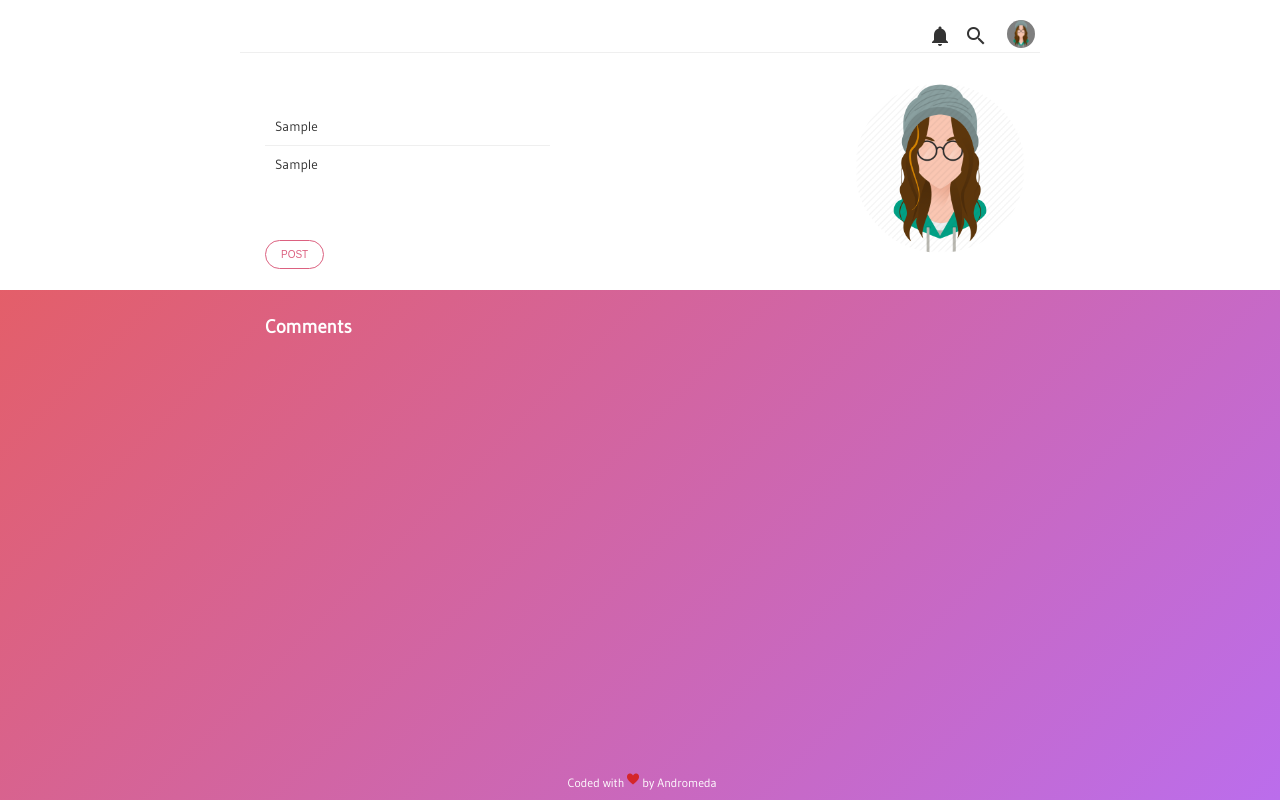
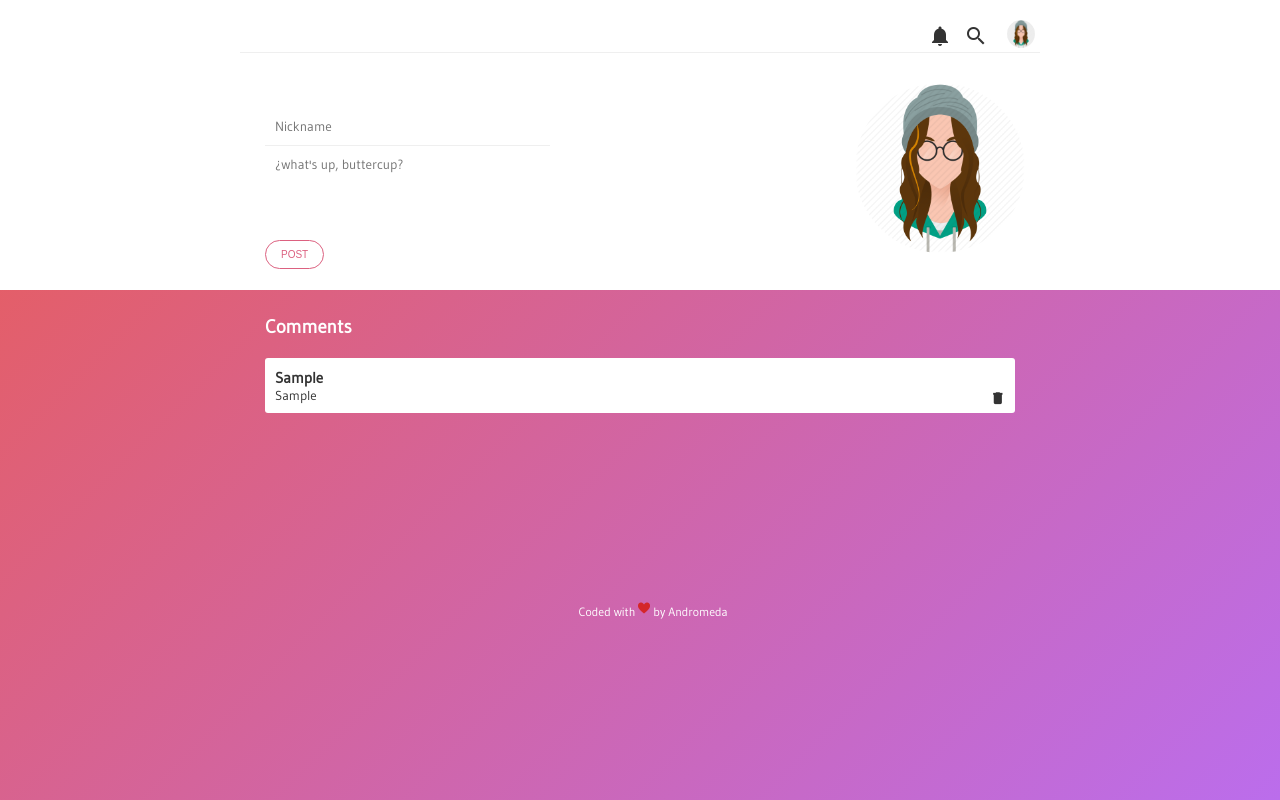
Before and after one commit to itsandromeda/coder-site, a plain HTML site: page index.html in a window 1280 px wide. Both pictures are taken after typing "Sample", "Sample" into the empty fields and a click on the button "POST". Drawn offline with Linux system fonts and the light colour scheme.

Commit message:
add - remove comments

```diff
--- a/assets/css/main.css
+++ b/assets/css/main.css
@@ -7,18 +7,21 @@ html {
 }
 
 body {
+    font-family: 'Gudea', sans-serif;
     margin: 0;
     padding: 0;
-    min-width: 100%;
-    font-family: 'Gudea', sans-serif;
 }
 
 body h3 {
+    font-weight: bold;
     color: white;
-    font-weight: bold;
-    width: 800px;
     margin: auto;
     margin-top: 20px;
+}
+
+#wrapper {
+    min-width: 800px;
+    min-height: 500px;
 }
 
 #header {
@@ -31,18 +34,18 @@ body h3 {
 
 #header .nav {
     color: #333;
+    text-align: right;
+    border-bottom: 1px solid #EFEFEF;
     width: 800px;
-    text-align: right;
     margin: auto;
-    border-bottom: 1px solid #EFEFEF;
 }
 
 .nav img {
     height: 28px;
     margin-left: 15px;
     margin-right: 5px;
-    border-radius: 50px;
-    background: grey;
+    border-radius: 50%;
+    background: #EFEFEF;
 }
 
 .nav img:hover {
@@ -58,18 +61,18 @@ body h3 {
     cursor: pointer;
 }
 
-.wrapper {
+.info {
     width: 800px;
-    height: 220px;
+    height: 231px;
     margin: auto;
 }
 
-.wrapper form {
+.info form {
     display: inline-block;
     float: left;
-    margin-top: 40px;
     width: 335px;
     height: auto;
+    margin-top: 40px;
 }
 
 input,
@@ -100,14 +103,14 @@ textarea {
 
 button {
     background: transparent;
+    font-size: 10px;
     color: #DC6180;
-    font-size: 10px;
-    padding: 8px 15px;
     border-radius: 50px;
     border: 1px solid #DC6180;
     transition-property: background, color;
     transition-duration: .3s;
     margin: 10px 25px 15px;
+    padding: 8px 15px;
     outline: none;
     cursor: pointer;
 }
@@ -127,21 +130,57 @@ button:hover {
     margin: 30px 15px;
 }
 
-#posts {
+.posts {
     width: 800px;
+    min-height: 275px;
     margin: auto;
+    margin-bottom: 15px;
 }
 
-#posts h3 {
+.posts h3 {
     padding: 5px 25px;
+}
+
+#comments {
+    padding: 5px 25px;
+    color: #333;
+}
+
+#comments span {
+    font-weight: bold;
+    font-size: 15px;
+}
+
+#comments div {
+    font-size: 13px;
+    background: white;
+}
+
+.comments {
+    padding: 10px;
+    border-radius: 3px;
+    margin: 10px 0;
+}
+
+.trash {
+    position: relative;
+    float: right;
+    bottom: 12px;
+    color: #333;
+}
+
+.trash:hover {
+    color: #DC6180;
 }
 
 footer {
     font-size: 12px;
     color: white;
-    position: absolute;
-    bottom: 10px;
-    right: 44%;
+    text-align: center;
+    width: 180px;
+    margin-bottom: 10px;
+    position: relative;
+    left: 44%;
 }
 
 footer a {
--- a/assets/js/main.js
+++ b/assets/js/main.js
@@ -0,0 +1,61 @@
+/*global document, createPost, console, alert*/
+var user = document.getElementById("user"),
+    comment = document.getElementById("comment"),
+    postBtn = document.getElementById("post"),
+    posts = document.getElementById('comments'),
+    parentDiv,
+    nameSpan,
+    nameText,
+    trash,
+    trashText,
+    postText,
+    commentChildDiv;
+
+var data = [];
+
+postBtn.addEventListener('click', function () {
+    "use strict";
+    var name = user.value,
+        post = comment.value;
+
+    if (name && post) {
+        data.push({
+            nickname: name,
+            comment: post
+        });
+        createPost(name, post, data.length);
+    }
+});
+
+function createPost(name, post, x) {
+    "use strict";
+    var allPosts,
+        removePost,
+        i;
+
+    parentDiv = document.createElement("div");
+    nameSpan = document.createElement('span');
+    commentChildDiv = document.createElement('div');
+    nameText = document.createTextNode(name);
+    postText = document.createTextNode(post);
+    trash = document.createElement("span");
+    trashText = document.createTextNode('delete');
+
+    parentDiv.setAttribute('id', 'comment0' + x);
+    parentDiv.setAttribute('class', 'comments');
+    trash.setAttribute('class', 'material-icons trash');
+    trash.appendChild(trashText);
+    trash.addEventListener('click', function (e) {
+        var parent = e.target.parentNode;
+        posts.removeChild(parent);
+    });
+
+    nameSpan.appendChild(nameText);
+    parentDiv.appendChild(nameSpan);
+    parentDiv.appendChild(commentChildDiv);
+    parentDiv.appendChild(trash);
+    commentChildDiv.appendChild(postText);
+    posts.appendChild(parentDiv);
+    user.value = "";
+    comment.value = "";
+}
--- a/index.html
+++ b/index.html
@@ -12,26 +12,28 @@
 </head>
 
 <body>
+    <div id="wrapper">
         <div id="header">
             <div class="nav">
                 <i class="material-icons">notifications</i>
                 <i class="material-icons">search</i>
                 <img src="assets/images/user.png">
             </div>
-        <div class="wrapper">
+            <div class="info">
                 <form>
                     <input type="text" id="user" placeholder="Nickname">
-                <textarea id="status" placeholder="¿what's up, buttercup?"></textarea>
+                    <textarea id="comment" placeholder="¿what's up, buttercup?"></textarea>
                     <button type="button" id="post">POST</button>
                 </form>
                 <img class="avatar" src="assets/images/user.png">
             </div>
         </div>
-    <div id="posts">
+        <div class="posts">
             <h3>Comments</h3>
-        <section id="comments"></section>
+            <div id="comments"></div>
         </div>
         <footer>Coded with <img src="assets/images/heart_.png"> by <a href="https://github.com/itsandromeda" target="_blank">Andromeda</a></footer>
+    </div>
 </body>
 <script type="text/javascript" src="assets/js/main.js"></script>
 
```
Lines whose indentation alone changed are shown as unchanged.
